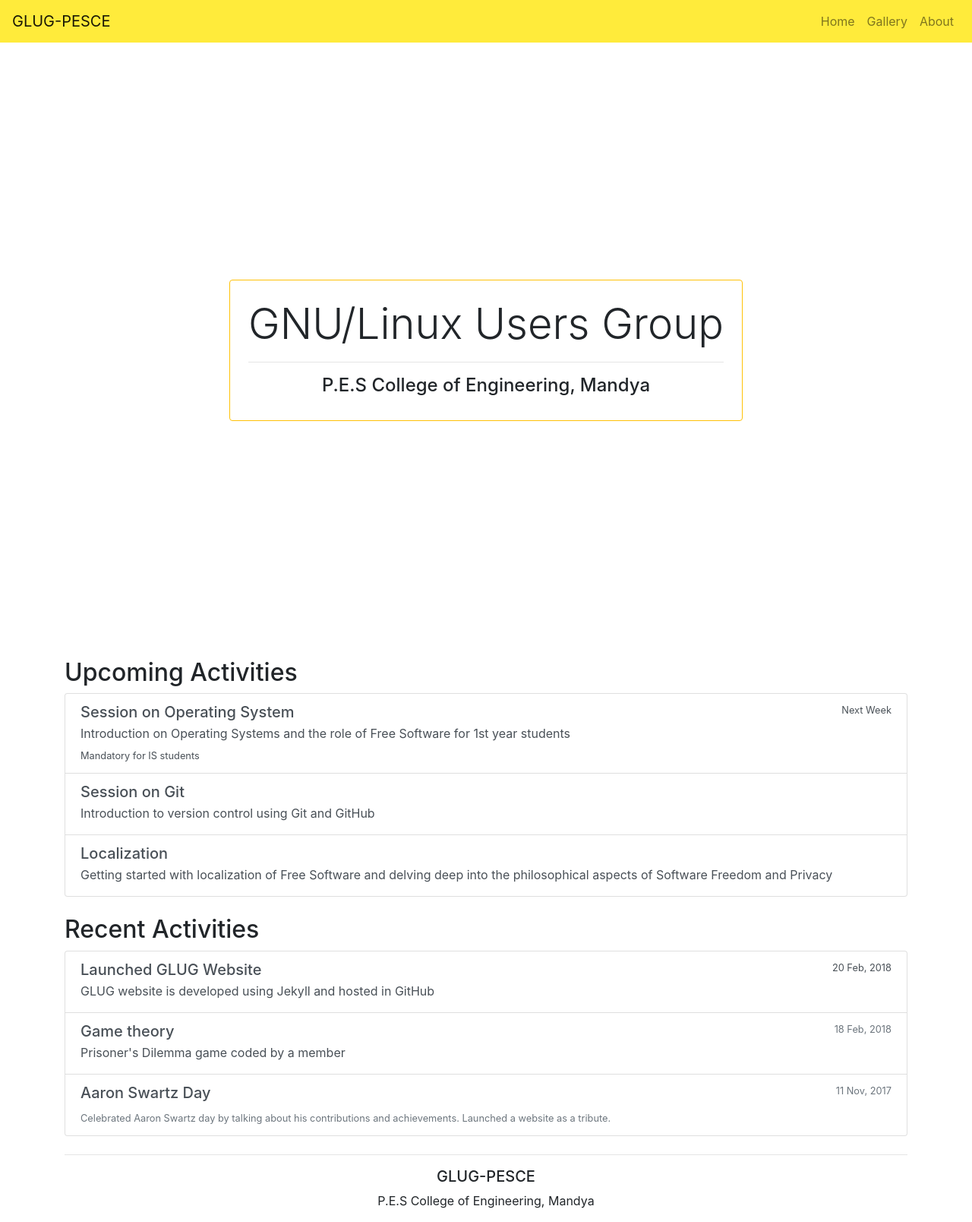
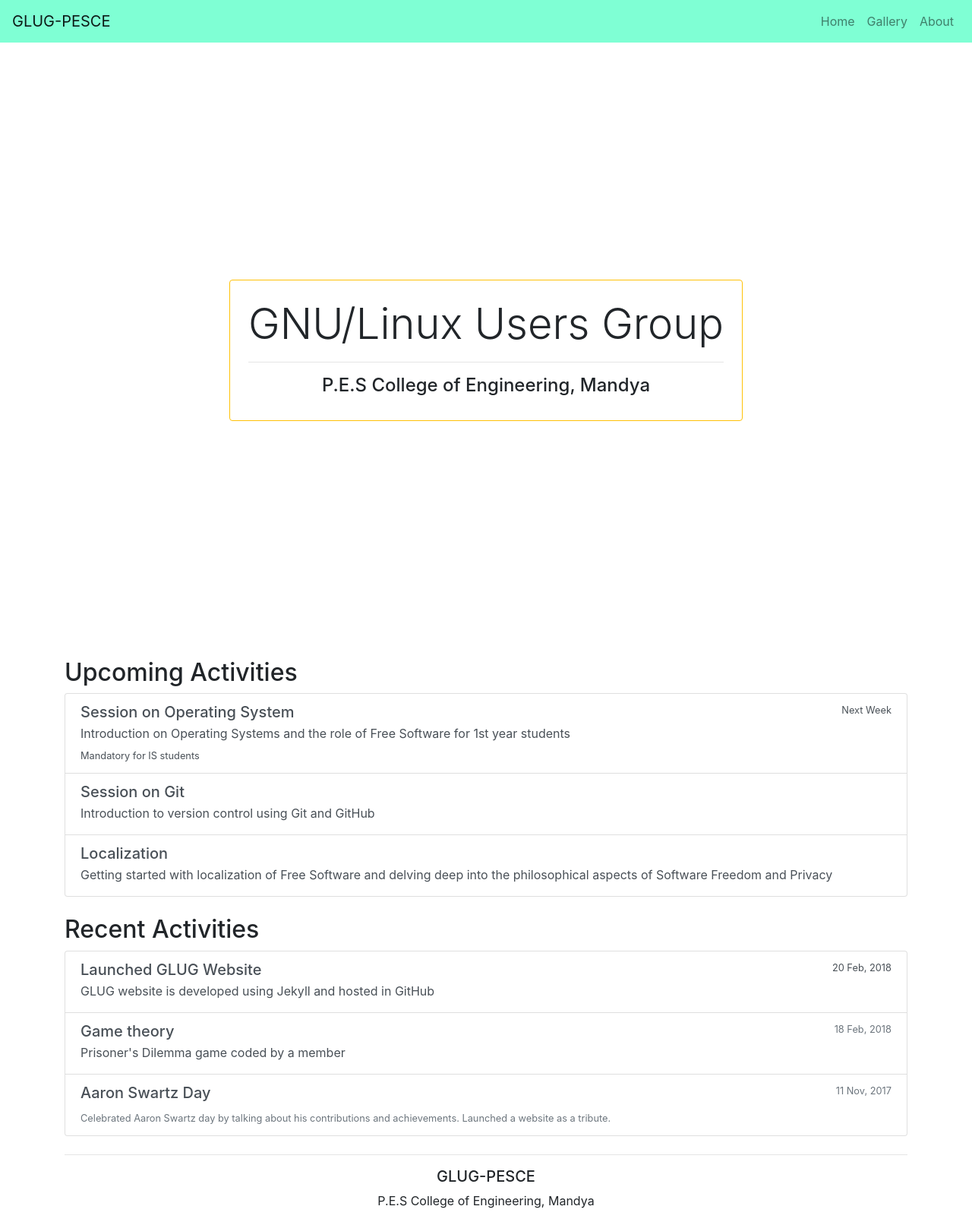
Before and after one commit to GLUG-PESCE/glug-pesce, a Jekyll site: the page built from index.html, in a window 1280 px wide. Shown: the whole page at 76% size. Built offline with Jekyll 4.4.1, drawn with Linux system fonts in a browser that asks for light colours; nearby versions of some CDN libraries.

Commit message:
Changed background color to aquamarine(#7FFFD4)

```diff
--- a/_includes/header.html
+++ b/_includes/header.html
@@ -1,5 +1,5 @@
 <header>
-  <nav class="navbar navbar-expand-lg navbar-light" style="background-color:#FFEB3B;">
+  <nav class="navbar navbar-expand-lg navbar-light" style="background-color:#7FFFD4;">
     <div class="navbar-brand">{{ site.title }}</div>
     <button class="navbar-toggler" type="button" data-toggle="collapse" data-target="#navbarNavAltMarkup">
       <span class="navbar-toggler-icon"></span>
```
